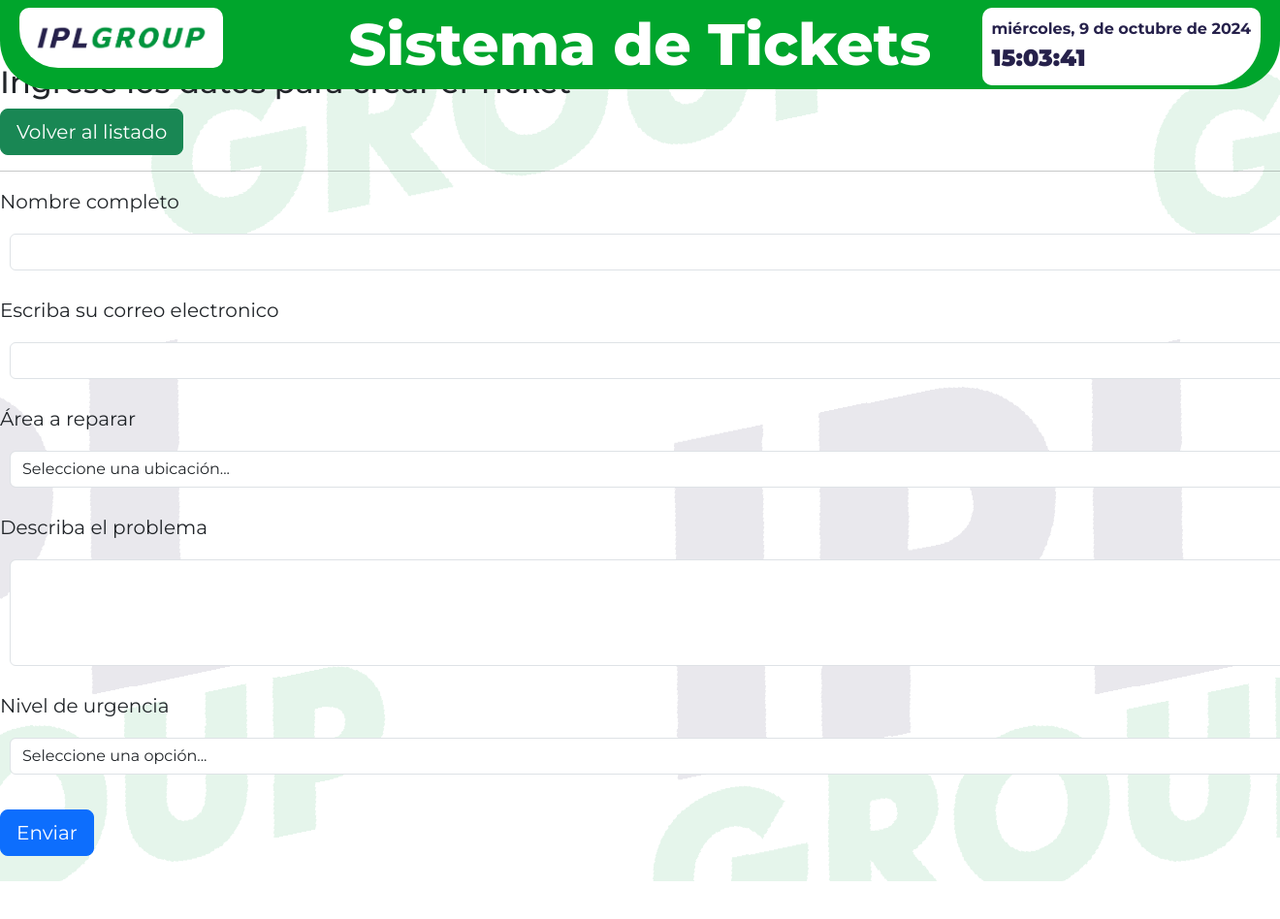
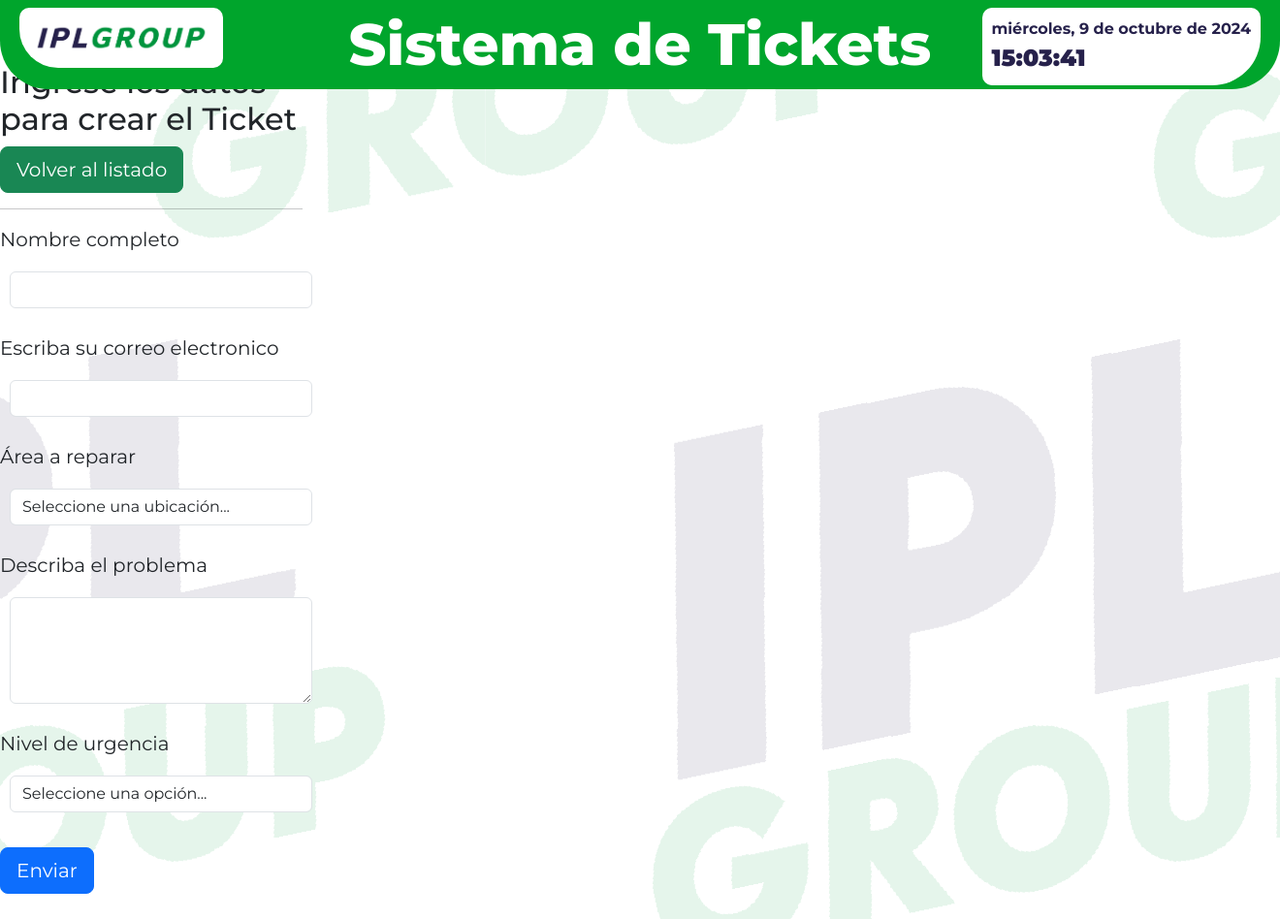
Before and after one commit to Israel25g/LaParca, a PHP site: page /host_virtual_M/index/crear_m.php in a window 1320 px wide; the page is wider, and only the part inside the window is pictured. Shown: that part at 97% size. Before the commit the page ends 909 px from the top of that part, so only its background shows below. Run offline with PHP 8.4, Linux system fonts and the light colour scheme; data that the repository does not hold is empty; some libraries are stand-ins or nearby versions.

Commit message:
fix: arreglo menor de estilos

```diff
--- a/host_virtual_M/index/crear_m.php
+++ b/host_virtual_M/index/crear_m.php
@@ -110,7 +110,7 @@ if (isset($_POST['submit'])) {
 
 <div class="tickM-main-block">
         <div class="row">
-            <div class="col-md-12">
+            <div class="col-md-3">
                 <h2 class="">Ingrese los datos para crear el Ticket</h2>
                 <a class="btn btn-success btn-lg" href="../index/index_m.php">Volver al listado</a>
                 <hr>
```
